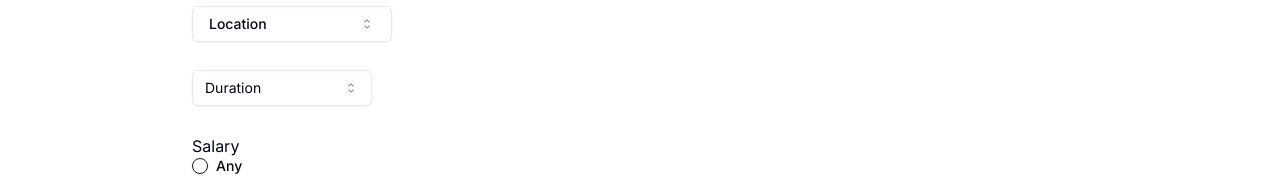
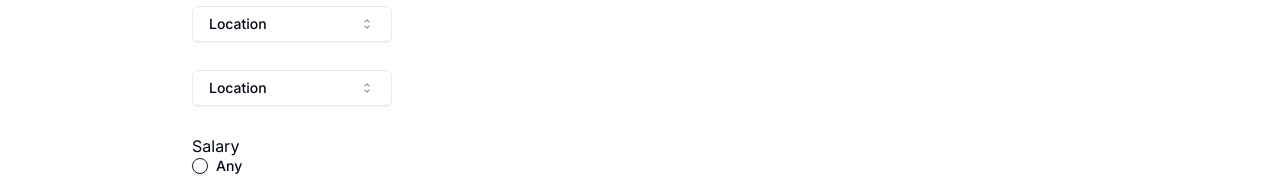
Before and after one commit to Swaraj07082/Jobify, a Next.js app: page / in a window 1280 px wide. Shown: the part 411-587 px from the top of the page. Built offline with nearby package versions, Linux system fonts and the light colour scheme.

Commit message:
Filter data fetched

```diff
--- a/src/Components/Main.tsx
+++ b/src/Components/Main.tsx
@@ -14,11 +14,39 @@ export default function Main() {
       <div className={cn(" flex-[1] ")}>
         <div className={cn("flex flex-col gap-y-7")}>
           {/* <GenericSelect placeholder='Location' data={Location}/> */}
-          <GenericComboBox data={Location} title="Location" />
-          <GenericSelect
+          <GenericComboBox data={Location} title="Location" duration={[
+            {
+              value : 'Hourly',
+              label : 'Hourly'
+            },
+            {
+              value : 'Monthly',
+              label : 'Monthly'
+            },
+            {
+              value : 'Yearly',
+              label : 'Yearly'
+            }
+          ]} />
+          {/* <GenericSelect
             placeholder="Duration"
             data={["Hourly", "Monthly", "Yearly"]}
-          />
+          /> */}
+
+          {/* <GenericComboBox title="Duration"  data={[]} duration={[
+            {
+              value : 'Hourly',
+              label : 'Hourly'
+            },
+            {
+              value : 'Monthly',
+              label : 'Monthly'
+            },
+            {
+              value : 'Yearly',
+              label : 'Yearly'
+            }
+          ]}/> */}
           <div>
             Salary
             <GenericRadioGroup
--- a/src/Components/generic/GenericComboBox.tsx
+++ b/src/Components/generic/GenericComboBox.tsx
@@ -24,18 +24,21 @@ import StateContext from "@/Context/StateContext";
 //   },
 // ];
 
-export function GenericComboBox({ data, title }: GenericComboBoxProps) {
+export function GenericComboBox({ data, title , duration }: GenericComboBoxProps) {
   // console.log(data)
   const [open, setOpen] = React.useState(false);
   // const [value, setValue] = React.useState<string>("");
+  const [open2 , setOpen2] =React.useState(false)
 
-  const {value , setValue} = React.useContext(StateContext);
-
+  const { value, setValue } = React.useContext(StateContext);
+  const [ durations , setdurations] = React.useState('')
 
   //   console.log(frameworks)
-  // console.log(value)
+  console.log(value)
+  console.log(durations)
 
   return (
+    <>
     <Popover open={open} onOpenChange={setOpen}>
       <PopoverTrigger asChild>
         <Button
@@ -62,14 +65,14 @@ export function GenericComboBox({ data, title }: GenericComboBoxProps) {
                     setValue(currentValue === value ? "" : currentValue);
                     setOpen(false);
                   }}
-                >
+                  >
                   {item.label}
                   <CheckIcon
                     className={cn(
                       "ml-auto h-4 w-4",
                       value === item.value ? "opacity-100" : "opacity-0"
-                    )}
-                  />
+                      )}
+                      />
                 </CommandItem>
               ))}
             </CommandList>
@@ -77,5 +80,52 @@ export function GenericComboBox({ data, title }: GenericComboBoxProps) {
         </Command>
       </PopoverContent>
     </Popover>
+
+
+
+
+
+<Popover open={open2} onOpenChange={setOpen2}>
+<PopoverTrigger asChild>
+  <Button
+    variant="outline"
+    role="combobox"
+    aria-expanded={open2}
+    className="w-[200px] justify-between"
+    >
+    {durations ? duration.find((item) => item.value === durations)?.label : title}
+    <CaretSortIcon className="ml-2 h-4 w-4 shrink-0 opacity-50" />
+  </Button>
+</PopoverTrigger>
+<PopoverContent className="w-[200px] h-48 p-0">
+  <Command>
+    <CommandInput placeholder={`Search ${title}...`} className="h-9" />
+    <CommandEmpty>No framework found.</CommandEmpty>
+    <CommandGroup>
+      <CommandList>
+        {duration.map((item) => (
+          <CommandItem
+          key={item.value}
+          value={item.value}
+          onSelect={(currentValue) => {
+            setdurations(currentValue === durations ? "" : currentValue);
+              setOpen2(false);
+            }}
+          >
+            {item.label}
+            <CheckIcon
+              className={cn(
+                "ml-auto h-4 w-4",
+                durations === item.value ? "opacity-100" : "opacity-0"
+              )}
+              />
+          </CommandItem>
+        ))}
+      </CommandList>
+    </CommandGroup>
+  </Command>
+</PopoverContent>
+</Popover>
+        </>
   );
 }
--- a/src/Components/generic/GenericSelect.tsx
+++ b/src/Components/generic/GenericSelect.tsx
@@ -1,4 +1,4 @@
-import React from 'react'
+import React, { useState } from 'react'
 import {
     Select,
     SelectContent,
@@ -12,12 +12,13 @@ import {
 
 export default function GenericSelect({placeholder , data} : SelectProps) {
     // console.log(data)
+
   return (
     <Select>
   <SelectTrigger className="w-[180px]">
     <SelectValue placeholder={placeholder} />
   </SelectTrigger>
-  <SelectContent>
+  <SelectContent >
     {data.map( item=>
     <SelectItem key={item} value={`${item}`}>{item}</SelectItem>
     // <SelectItem value="dark">Dark</SelectItem>
--- a/src/Components/types/GenericComboBoxProps.ts
+++ b/src/Components/types/GenericComboBoxProps.ts
@@ -8,8 +8,9 @@ export interface location {
 }
 
 type GenericComboBoxProps = {
-    data : location[]
+    data: location[]
     title : string
+    duration : location[]
 }
 
 export default GenericComboBoxProps;
```
